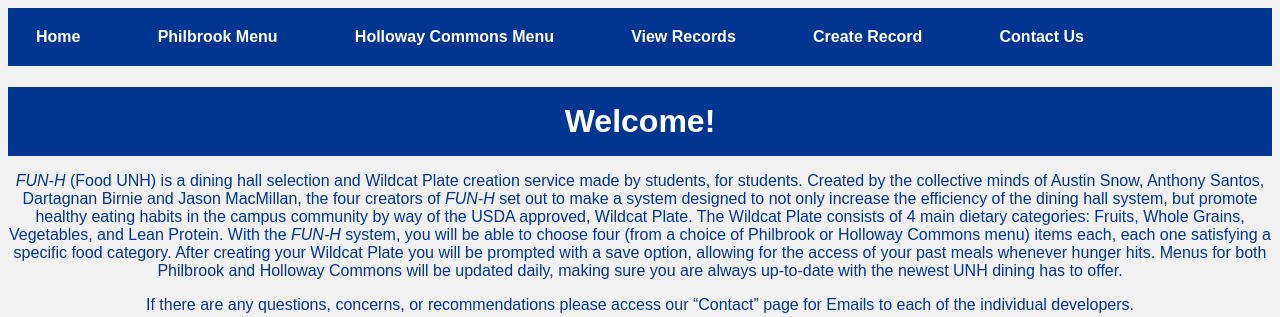
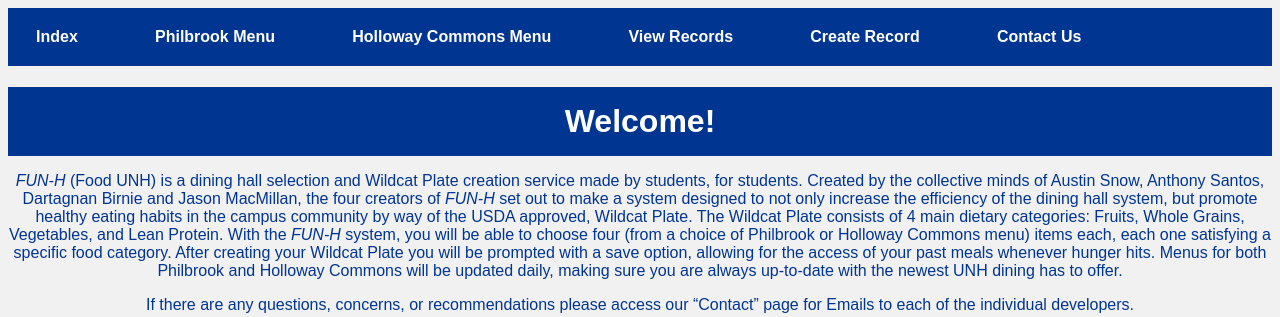
Before and after one commit to GetBirned/FUN-H, a Flask app: page / in a window 1280 px wide. Shown: the top 317 px of the page. Run offline with Flask 2, Linux system fonts and the light colour scheme.

Commit message:
Update index.html

```diff
--- a/WebApp/templates/index.html
+++ b/WebApp/templates/index.html
@@ -68,7 +68,7 @@
     <!-- Below is the Navigation Bar -->
     <nav>
       <ul>
-        <li><a href="{{ url_for('index') }}">Home</a></li>
+        <li><a href="{{ url_for('index') }}">Index</a></li>
         <li><a href="{{ url_for('phillyMenu') }}">Philbrook Menu</a></li>
         <li><a href="{{ url_for('hocoMenu') }}">Holloway Commons Menu</a></li>
         <li><a href="{{ url_for('records') }}">View Records</a></li>
```
